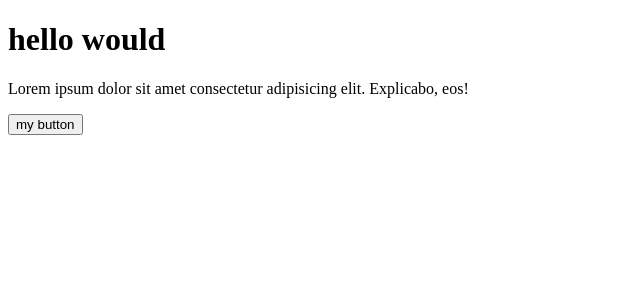
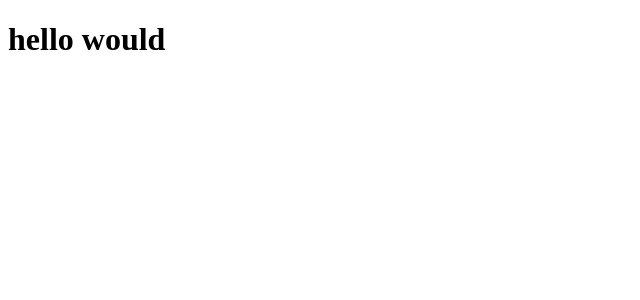
Before and after one commit to Amir-FF/vue-exercise, a Vue app: page / in a window 1280 px wide. Shown: the top 300 px of the page, without its empty margins (0-640 px from the left). Built offline with nearby package versions, Linux system fonts and the light colour scheme.

Commit message:
add syntax 2 vue js

```diff
--- a/src/App.vue
+++ b/src/App.vue
@@ -1,10 +1,7 @@
 <script setup>
-  import MyComponent from './components/MyComponent.vue';
+  const massage = "hello would";
 </script>
 
 <template>
-
-  <h1>hello would</h1>
-
-  <MyComponent />
+  <h1>{{ massage }}</h1>
 </template>
--- a/src/components/MyButton.vue
+++ /dev/null
@@ -1,3 +0,0 @@
-<template>
-    <button>my button</button>
-</template>
--- a/src/components/MyComponent.vue
+++ /dev/null
@@ -1,12 +0,0 @@
-<script setup>
-    import MyButton from './MyButton.vue';
-</script>
-
-<template>
-
-
-    <p>Lorem ipsum dolor sit amet consectetur adipisicing elit. Explicabo, eos!</p>
-
-    <MyButton />
-
-</template>
```
